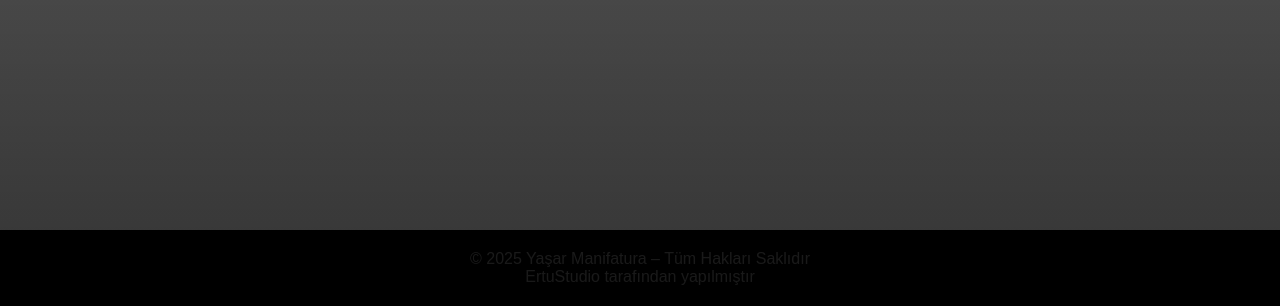
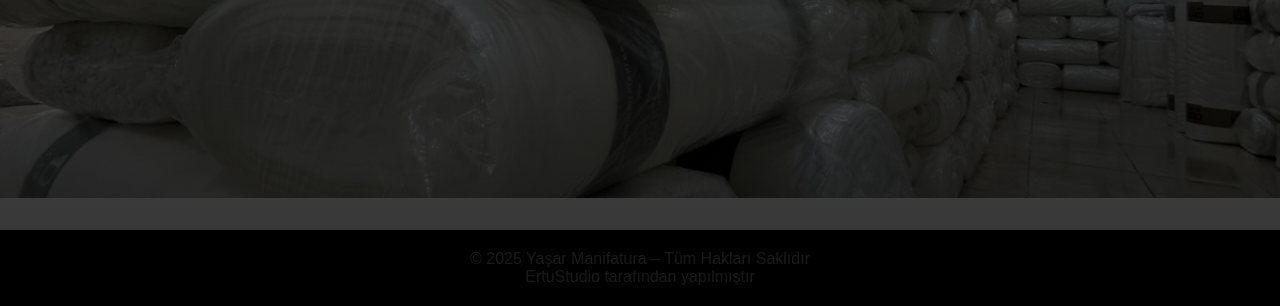
Before and after one commit to Etugurul/denme2y, a plain HTML site: page index.html in a window 1280 px wide. Shown: the part 494-800 px from the top of the page. Drawn offline with Linux system fonts and the light colour scheme.

Commit message:
Update style.css

```diff
--- a/style.css
+++ b/style.css
@@ -53,6 +53,23 @@ body {
     padding: 0;
     box-sizing: border-box;
     font-family: Arial, Helvetica, sans-serif;
+}
+
+/* HERO (Karartma kaldırıldı, fotoğraflar net ve orijinal görünecek) */
+.hero {
+    height: 480px; /* Veya senin orijinalindeki yükseklik değeri */
+    width: 100%;
+
+    background-repeat: no-repeat;
+    background-position: center;
+    background-size: cover;
+    transition: background-image 1s ease-in-out;
+
+    display: flex;
+    flex-direction: column;
+    align-items: center;
+    justify-content: center;
+    text-align: center;
 }
 
 /* Akıcı geçiş için arka plan katmanı */
```
